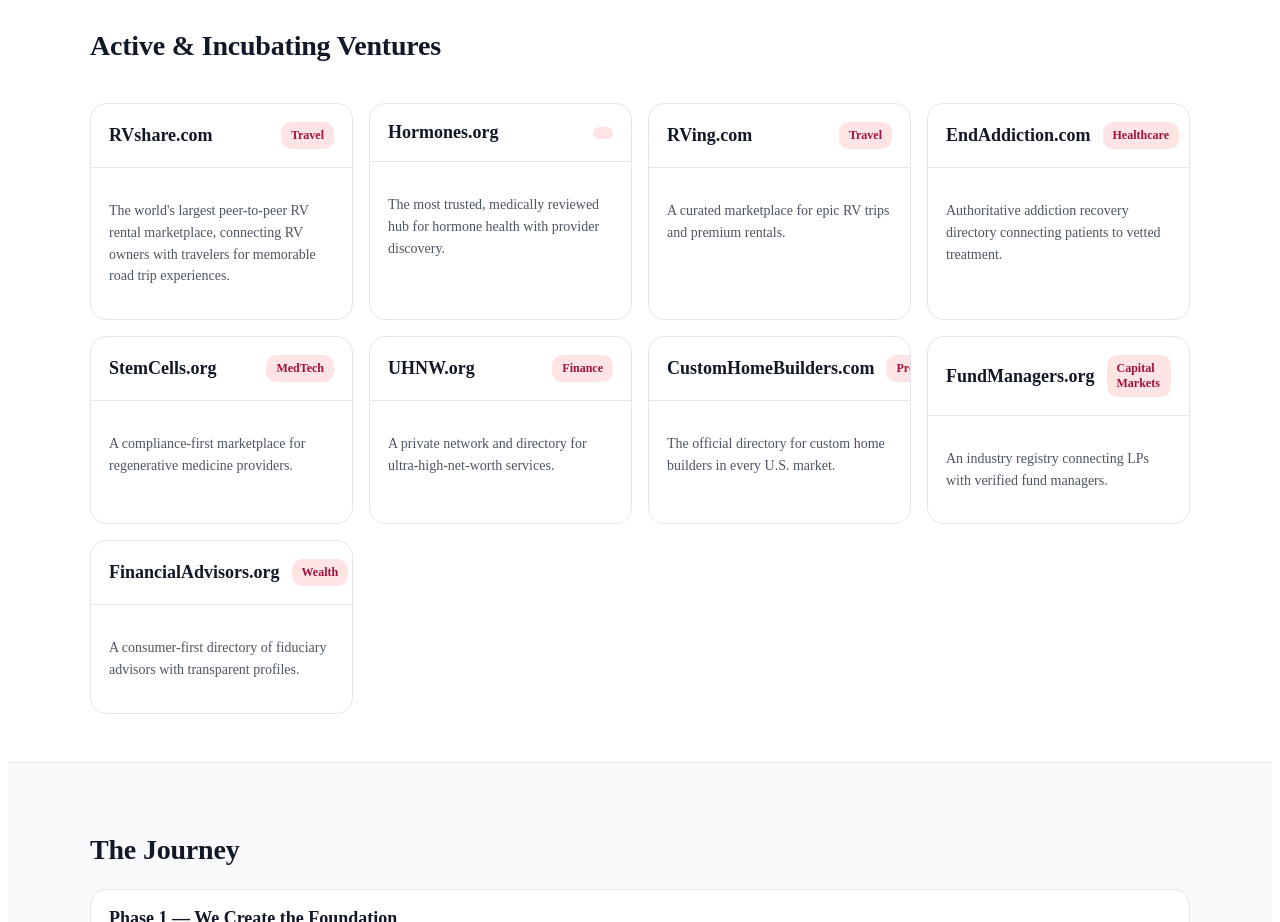
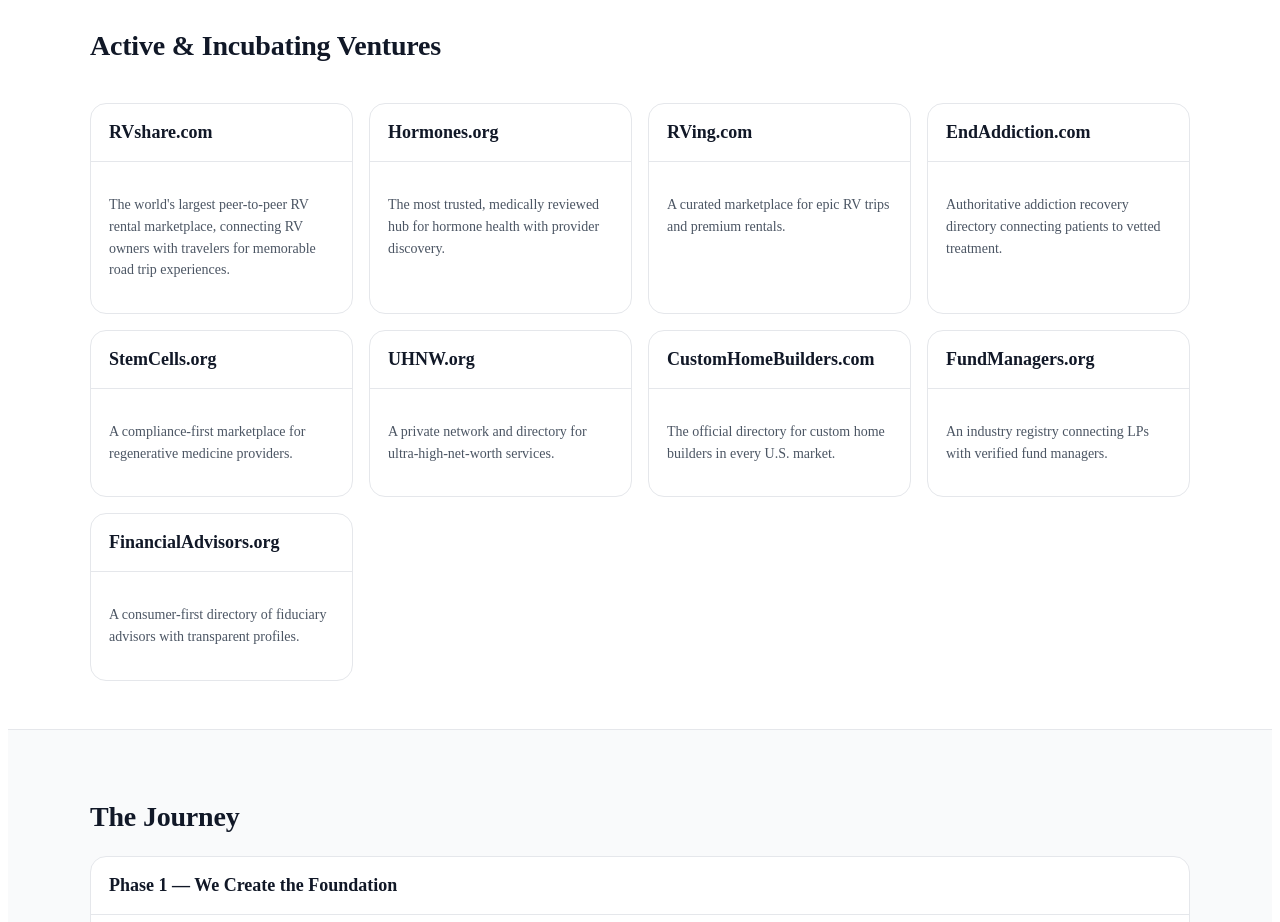
Before and after one commit to marketplaceholdings/marketplace-holdings-site, a React (Vite) app in the folder marketplace-holdings-site/: page / in a window 1280 px wide. Shown: the part 1400-2322 px from the top of the page. Built offline with nearby package versions, Linux system fonts and the light colour scheme.

Commit message:
Update App.jsx

```diff
--- a/marketplace-holdings-site/src/App.jsx
+++ b/marketplace-holdings-site/src/App.jsx
@@ -266,7 +266,7 @@
             <div style={{ display: "grid", gap: 16, gridTemplateColumns: "repeat(auto-fit, minmax(260px, 1fr))", marginTop: 18 }}>
               {ventures.map((v) => (
                 <Card key={v.name}>
-                  <CardHeader title={v.name} extra={<Badge>{v.tag}</Badge>} />
+                  <CardHeader title={v.name} />
                   <CardBody>
                     <p>{v.blurb}</p>
                   </CardBody>
```
